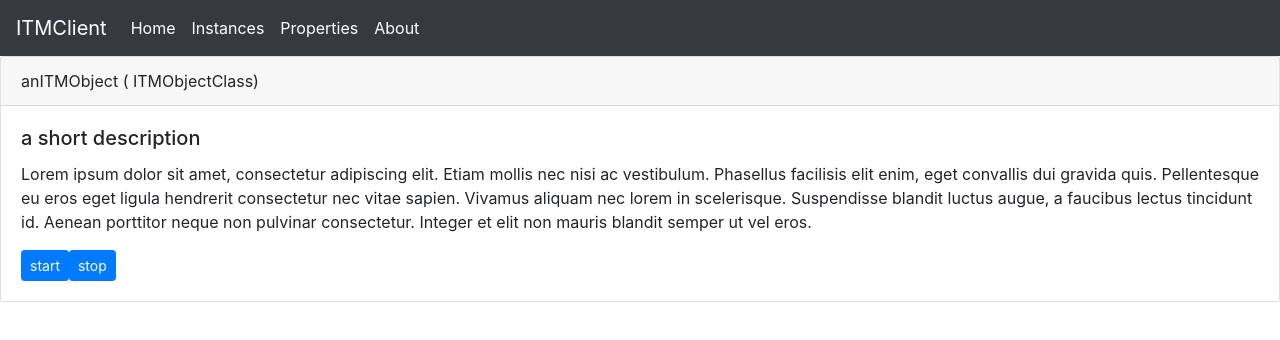
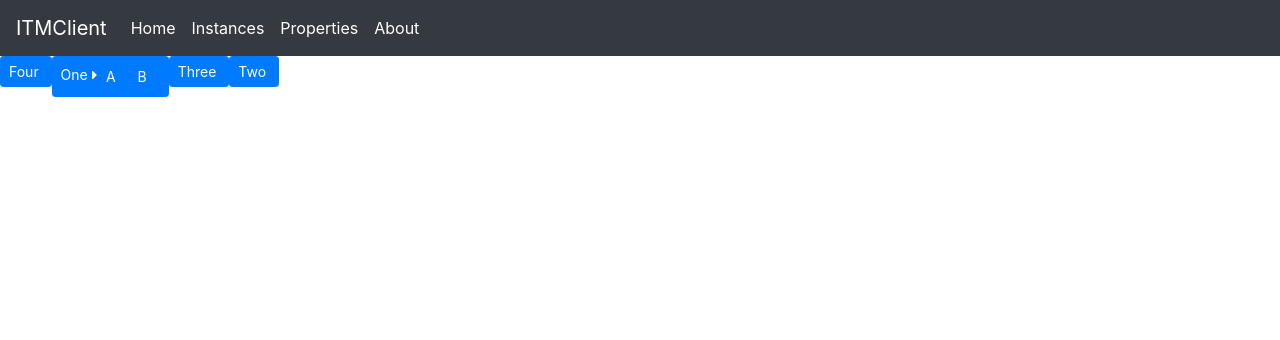
Before and after one commit to peradus/ngitmclient, an Angular app: page /# in a window 1280 px wide. Shown: the top 340 px of the page. Built offline with nearby package versions, Linux system fonts and the light colour scheme.

Commit message:
handling submethod data structure

```diff
--- a/src/app/data.service.ts
+++ b/src/app/data.service.ts
@@ -77,15 +77,15 @@ export class DataService {
           name: 'sub',
           methods: {
             'one':   {
-              name: 'No.1',
+              name: 'One',
               methods: {
-                'A':{ 'name': 'A' },
-                'B':{ 'name': 'B' }
+                'A': { 'name': 'A' },
+                'B': { 'name': 'B' }
               }
             },
-            'two':   { 'name': 'No.2' , methods:{} },
-            'three': { 'name': 'No.3' , methods:{} },
-            'four':  { 'name': 'No.4' , methods:{} }
+            'two':   { 'name': 'Two'  },
+            'three': { 'name': 'Three' },
+            'four':  { 'name': 'Four' }
           }
         }
       }
@@ -110,6 +110,24 @@ export class DataService {
     };
   }
 
+  topInstance(instance: string): string {
+    let i = instance.indexOf('/');
+    if (i === -1) { // no separator, return full string
+      return instance;
+    } else { // return text till separator
+      return instance.substr(0, i);
+    }
+  }
+
+  takeTopInstance(instance: string): string {
+    let i = instance.indexOf('/');
+    if (i === -1) { // no separator, return full string
+      return '' ;
+    } else { // remove text till separator
+      return instance.substr(i+1);
+    }
+  }
+
   getItmObject(instance: string): IITMObject | undefined {
     console.log('DataService: getItmObject() called, instance =[' + instance + ']');
 
@@ -126,35 +144,45 @@ export class DataService {
     return itmobject.properties;
   }
 
-  getItmObjectMethod(instance: string, method: string): IITMObjectMethod | undefined {
-    let methodArr: string[] = method.split('/');
-    let methodName: string ;
-
-    methodName = methodArr[methodArr.length - 1];
-    methodArr = methodArr.slice(0,methodArr.length - 1);
-
-    const itmObjectMethods: IITMObjectMethods = this.getItmObjectMethods(instance, methodArr.join('/'));
-
-    return (itmObjectMethods[methodName]);
-  }
 
   getItmObjectMethods(instance: string, method: string = ''): IITMObjectMethods | undefined {
     const itmobject: IITMObject = this.getItmObject(instance);
     let itmObjectMethods: IITMObjectMethods = itmobject.methods;
 
-    if (method === '') {
-      return itmObjectMethods;
-    }
-    // if sub methods specified, parse towards submethod
-    // stop/server
-    let methodArr = method.split('/');
-    while (methodArr.length > 0) {
-      itmObjectMethods = itmObjectMethods[ methodArr[0] ].methods;
-      methodArr.shift();
+    while (true) {
+      if( method === '') {
+        return itmObjectMethods;
+      } else {
+        const subMethod: string = this.topInstance(method);
+        if (!itmObjectMethods[subMethod]) {
+          return undefined;
+        } else {
+          method = this.takeTopInstance(method);
+          itmObjectMethods = itmObjectMethods[subMethod].methods;
+        }
+      }
     }
 
     // if assigned itmObjectMethod return its methods
     return itmObjectMethods;
+  }
+
+  getItmObjectMethod(instance: string, method: string): IITMObjectMethod | undefined {
+    const itmObjectMethods: IITMObjectMethods = this.getItmObjectMethods(instance);
+    let itmObjectMethod: IITMObjectMethod = itmObjectMethods[ this.topInstance(method) ] ;
+    method = this.takeTopInstance( method );
+
+    while (true) {
+      if ( method === '') {
+        return itmObjectMethod;
+      } else {
+        const subMethod = this.topInstance( method );
+        itmObjectMethod = itmObjectMethod.methods[ subMethod ];
+        method = this.takeTopInstance( method );
+      }
+    }
+// if assigned itmObjectMethod return its methods
+    return itmObjectMethod;
   }
 
   getItmObjectInstances(instance: string): string[] {
--- a/src/app/home/home.component.html
+++ b/src/app/home/home.component.html
@@ -1,3 +1,8 @@
-<app-itmobject instance=''>
+<app-itmobject-methods instance='instance1' method="sub"></app-itmobject-methods>
+
+<!--
+
+<app-itmobject instance='instance1'>
 
 </app-itmobject>
+-->
--- a/src/app/itmobject-instances/itmobject-instances.component.html
+++ b/src/app/itmobject-instances/itmobject-instances.component.html
@@ -1,5 +1,7 @@
 <h4>Instances:</h4>
 <div *ngFor="let instance of instances">
-  <app-itmobject-instance [instance]="instance">
+  {{ instance }}
+  <!-- <app-itmobject-instance [instance]="instance">
   </app-itmobject-instance>
+  -->
 </div>
--- a/src/app/itmobject-method/itmobject-method.component.html
+++ b/src/app/itmobject-method/itmobject-method.component.html
@@ -3,9 +3,7 @@
     {{ method.name }}
     <i *ngIf="method.methods" class="fas fa-caret-right"></i>
 
-    <app-itmobject-methods *ngIf="method.methods" [instance]="instance" [method]="method"></app-itmobject-methods>
-
-
+    <app-itmobject-methods [instance]="instance" [method]="methodName"></app-itmobject-methods>
   </button>
 </div>
 
@@ -25,6 +23,4 @@ https://ng-bootstrap.github.io/#/components/dropdown/examples
     </div>
   </div>
 </div>
-
-
 -->
--- a/src/app/itmobject-methods/itmobject-methods.component.html
+++ b/src/app/itmobject-methods/itmobject-methods.component.html
@@ -1,5 +1,5 @@
 <div class="btn-group" role="group" aria-label="Basic example">
   <div *ngFor="let m of methods | keyvalue">
-    <app-itmobject-method [instance]="instance" [methodName]="method+'/'+m.key"></app-itmobject-method>
+    <app-itmobject-method [instance]="instance" [methodName]="baseMethod + m.key"></app-itmobject-method>
   </div>
 </div>
--- a/src/app/itmobject-methods/itmobject-methods.component.ts
+++ b/src/app/itmobject-methods/itmobject-methods.component.ts
@@ -12,10 +12,19 @@ export class ItmobjectMethodsComponent implements OnInit {
   @Input() method = '';
   methods: IITMObjectMethods;
 
+  get baseMethod(): string  {
+    if (this.method !== '') {
+      return this.method + '/';
+    } else {
+      return '';
+    }
+  }
+
   constructor(private dataservice: DataService) { }
 
   ngOnInit() {
     this.methods = this.dataservice.getItmObjectMethods(this.instance, this.method);
+
   }
 
 }
```
